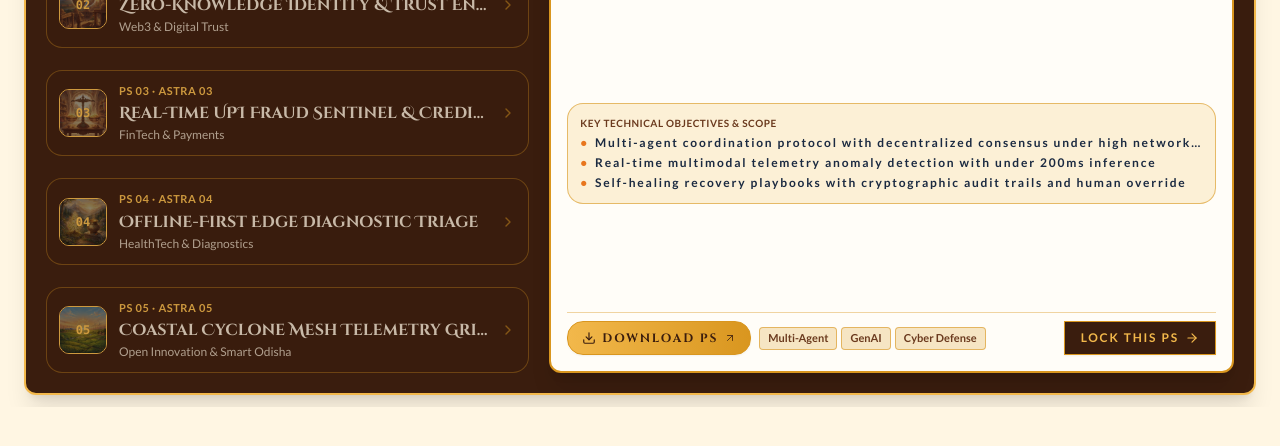
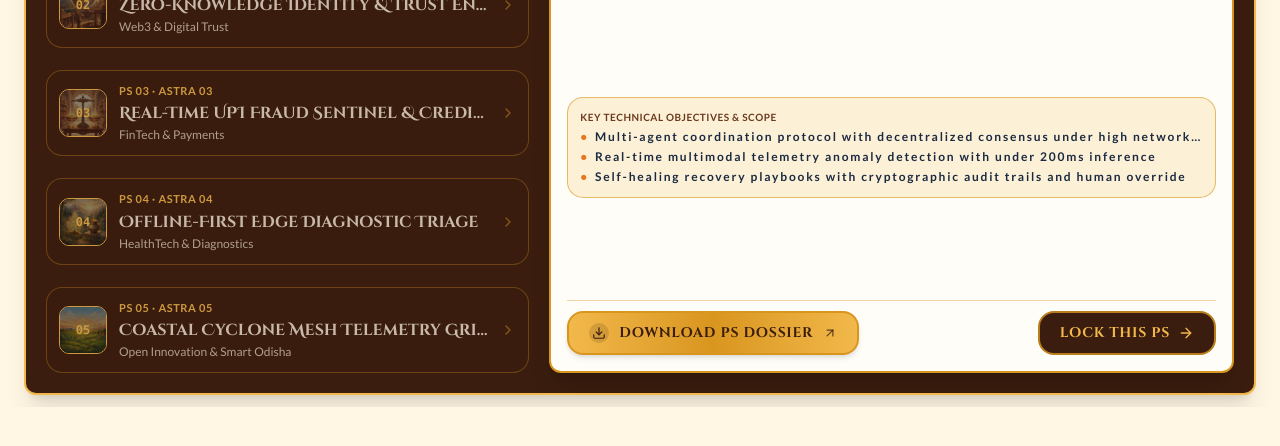
Before and after one commit to shivv625/chakravyuh-2.0, a Next.js app: page / in a window 1280 px wide. Shown: the part 2849-3295 px from the top of the page. Built offline with nearby package versions, Linux system fonts and the light colour scheme; no server answers.

Commit message:
fix(ps): remove category tags from card and upgrade Download button to prominent radiant gold CTA

```diff
--- a/src/components/sections/ProblemStatementsSection.tsx
+++ b/src/components/sections/ProblemStatementsSection.tsx
@@ -329,42 +329,30 @@ export const ProblemStatementsSection: React.FC<ProblemStatementsSectionProps> =
                   </div>
 
                   {/* 3. Bottom Action Bar: Always 100% visible immediately without any internal scrolling */}
-                  <div className="shrink-0 pt-2 border-t border-gold-rich/40 flex flex-wrap items-center justify-between gap-2">
-                    {/* Left: Download PS + Tags */}
-                    <div className="flex items-center gap-2 flex-wrap">
+                  <div className="shrink-0 pt-2.5 border-t border-gold-rich/40 flex items-center justify-between gap-3">
+                    {/* Left: Upgraded High-Impact "Download PS Dossier" Button */}
                     <a
                       href={currentPS.driveLink}
                       target="_blank"
                       rel="noopener noreferrer"
-                        className="inline-flex items-center gap-1.5 px-3 sm:px-3.5 py-1.5 sm:py-2 bg-gradient-to-r from-gold-highlight to-gold-rich text-dark-chocolate hover:from-gold-rich hover:to-gold-highlight font-headline text-[11px] sm:text-label-sm uppercase font-bold tracking-wider rounded-lg border border-gold-rich shadow-sm hover:shadow-md hover:scale-102 transition-all duration-200 group/btn shrink-0"
+                      className="inline-flex items-center gap-2.5 px-4 sm:px-5 py-2 sm:py-2.5 bg-gradient-to-r from-gold-highlight via-gold-rich to-gold-highlight text-dark-chocolate hover:brightness-105 font-headline text-xs sm:text-sm uppercase font-extrabold tracking-wider rounded-lg border-2 border-gold-rich shadow-md hover:shadow-lg hover:scale-[1.02] active:scale-[0.98] transition-all duration-200 group/btn shrink-0"
                       title="Download complete Problem Statement document from Google Drive"
                     >
+                      <div className="w-5 h-5 rounded-md bg-dark-chocolate/15 flex items-center justify-center">
                         <Download className="w-3.5 h-3.5 text-dark-chocolate group-hover/btn:translate-y-0.5 transition-transform" />
-                        <span>Download PS</span>
-                        <ArrowUpRight className="w-3 h-3 text-dark-chocolate/80" />
+                      </div>
+                      <span>Download PS Dossier</span>
+                      <ArrowUpRight className="w-3.5 h-3.5 text-dark-chocolate/80 group-hover/btn:translate-x-0.5 group-hover/btn:-translate-y-0.5 transition-transform" />
                     </a>
 
-                      {/* Category Tags */}
-                      <div className="hidden sm:flex flex-wrap gap-1">
-                        {currentPS.tags.map((tag) => (
-                          <span
-                            key={tag}
-                            className="px-2 py-0.5 bg-light-surface-container border border-gold-rich/60 rounded-sm font-label text-[10px] sm:text-[11px] text-bronze-brown font-semibold shadow-2xs"
-                          >
-                            {tag}
-                          </span>
-                        ))}
-                      </div>
-                    </div>
-
-                    {/* Right: Lock This PS Button */}
+                    {/* Right: Royal "Lock This PS" Button */}
                     <a
                       href="#register"
                       onClick={onRegisterClick}
-                      className="inline-flex items-center gap-1.5 px-3.5 sm:px-4 py-1.5 sm:py-2 bg-dark-chocolate text-gold-highlight border border-gold-rich ribbon-pill font-label text-[11px] sm:text-label-sm uppercase tracking-wider font-bold hover:bg-bronze-brown hover:text-cream-parchment transition-all shadow-sm shrink-0"
+                      className="inline-flex items-center gap-2 px-4 sm:px-5 py-2 sm:py-2.5 bg-dark-chocolate text-gold-highlight border-2 border-gold-rich/80 rounded-lg font-headline text-xs sm:text-sm uppercase tracking-wider font-extrabold hover:bg-bronze-brown hover:border-gold-highlight hover:text-cream-parchment hover:shadow-md hover:scale-[1.02] active:scale-[0.98] transition-all shrink-0 group/lock"
                     >
                       <span>Lock This PS</span>
-                      <ArrowRight className="w-3.5 h-3.5 text-gold-highlight" />
+                      <ArrowRight className="w-4 h-4 text-gold-highlight group-hover/lock:translate-x-0.5 transition-transform" />
                     </a>
                   </div>
                 </div>
```
Lines whose indentation alone changed are shown as unchanged.
